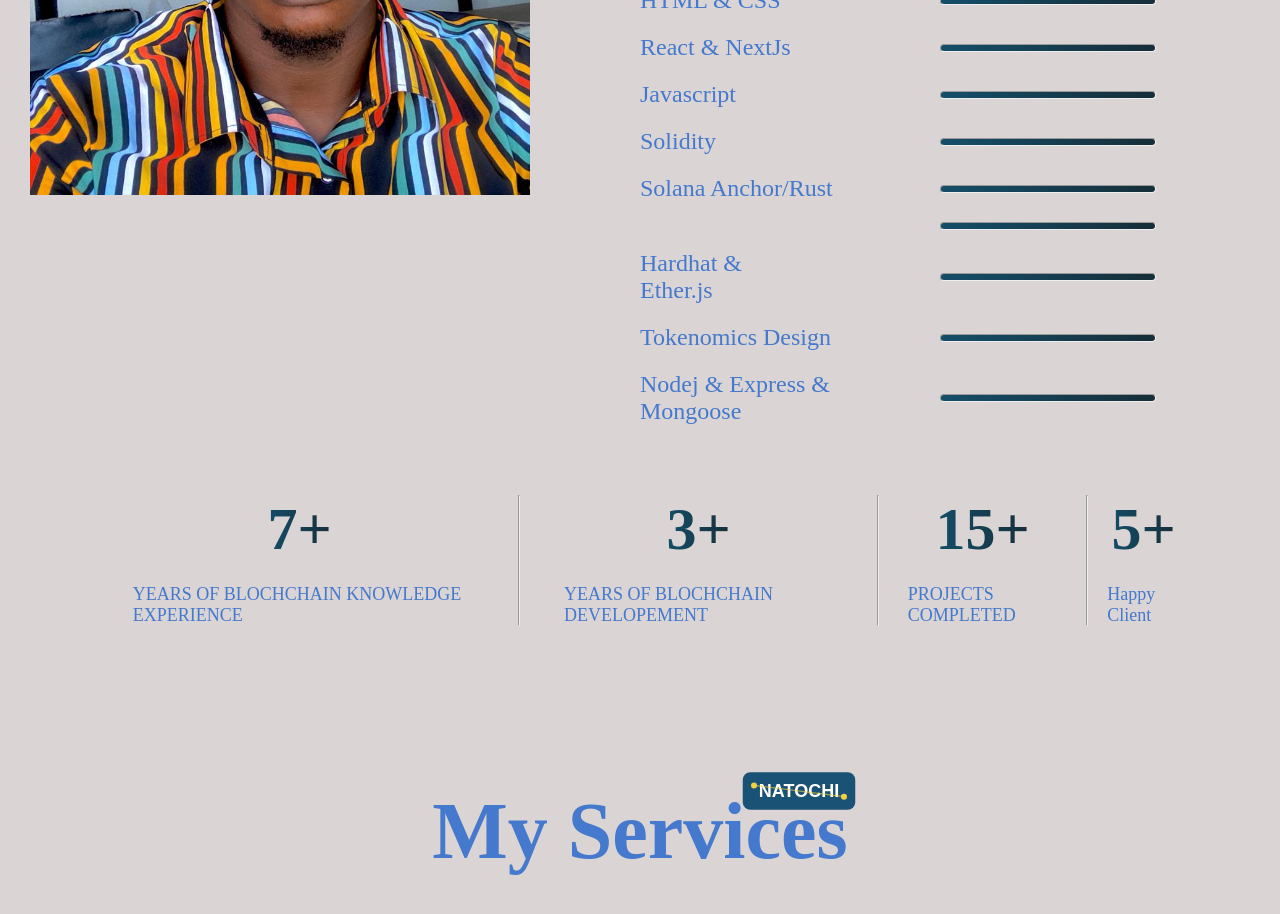
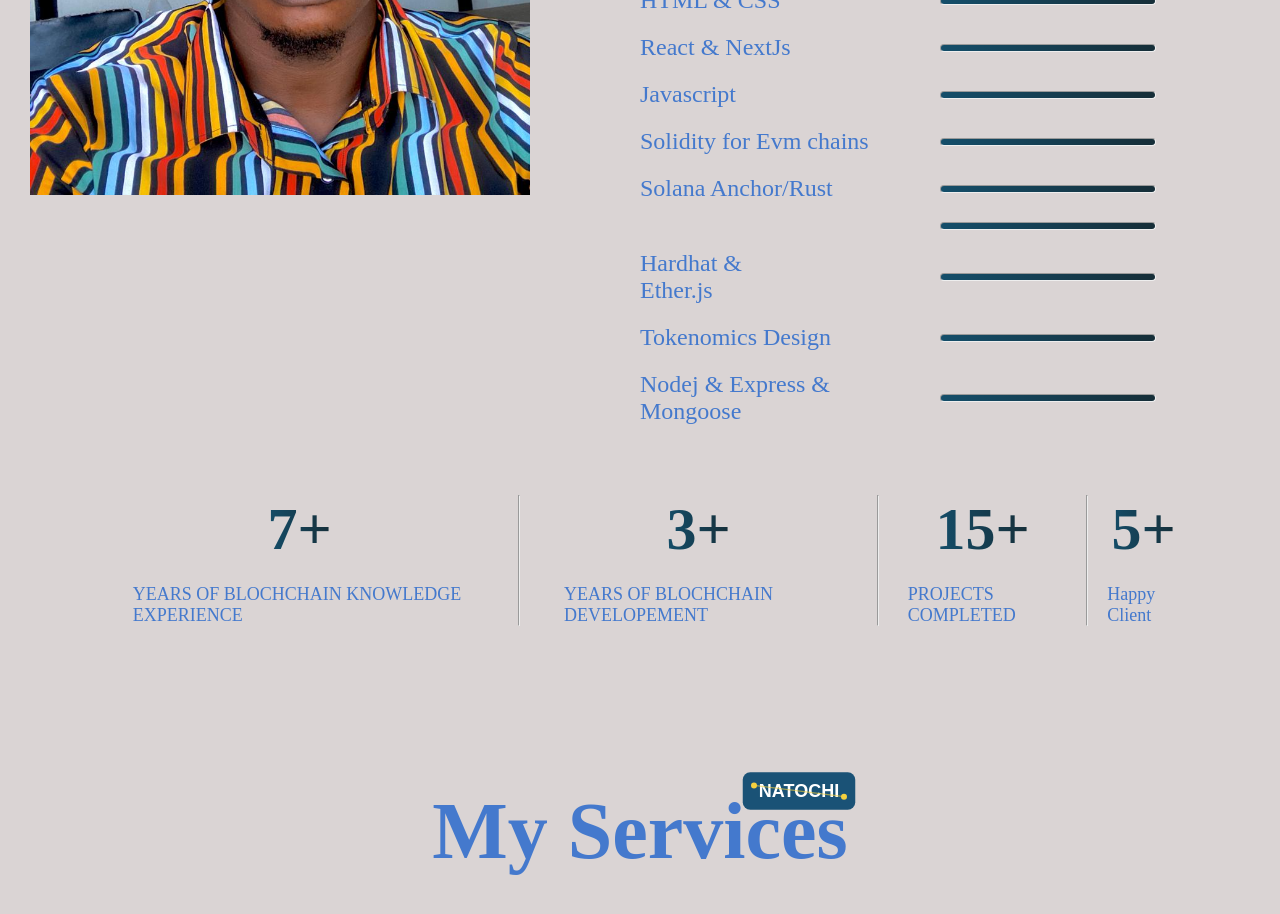
Before and after one commit to DaniTechdev/MyPortfolio-Natochi-, a Next.js app: page / in a window 1280 px wide. Shown: the part 1880-2794 px from the top of the page. Built offline with nearby package versions, Linux system fonts and the light colour scheme.

Commit message:
My services updated

```diff
--- a/Components/About/About.jsx
+++ b/Components/About/About.jsx
@@ -75,7 +75,7 @@ const About = () => {
             </div>
 
             <div className={Style.about_skill}>
-              <p>Solidity</p>
+              <p>Solidity for Evm chains</p>
               <hr style={{ width: "61%" }} />
             </div>
 
```
